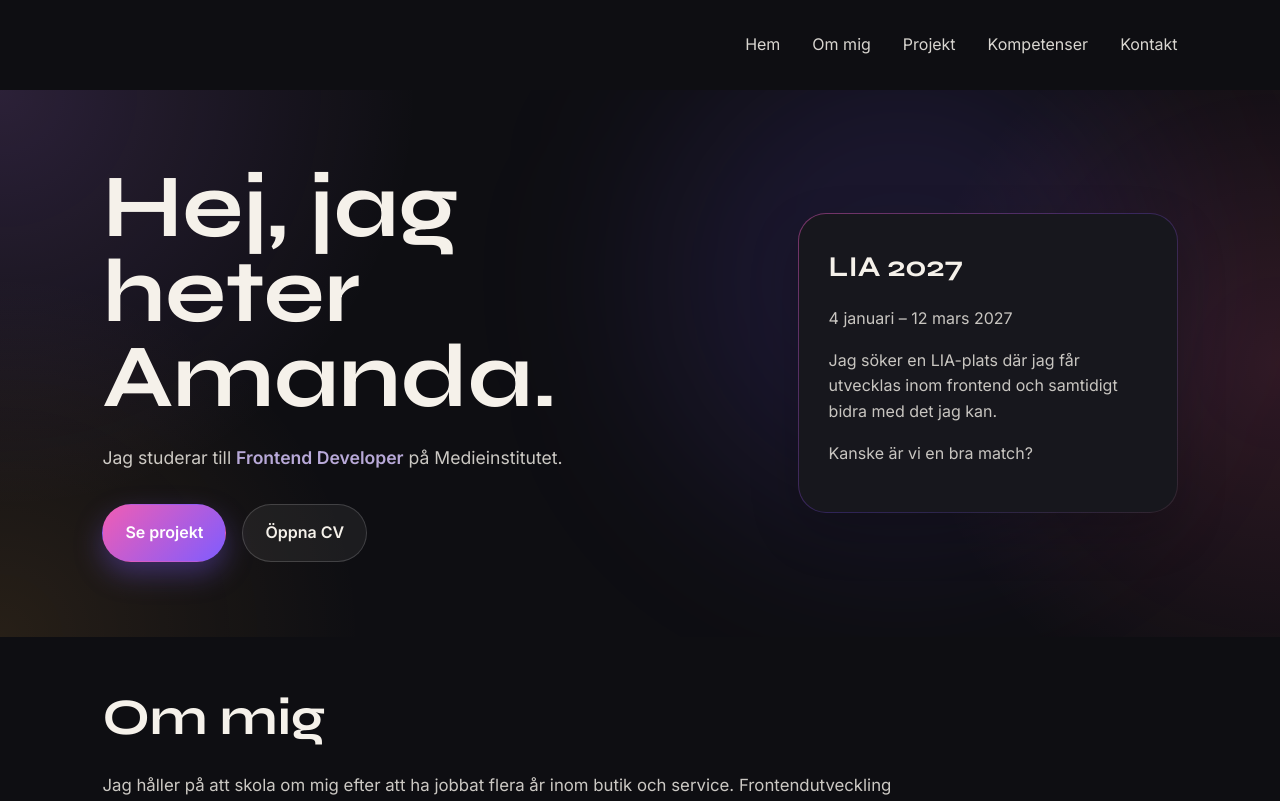
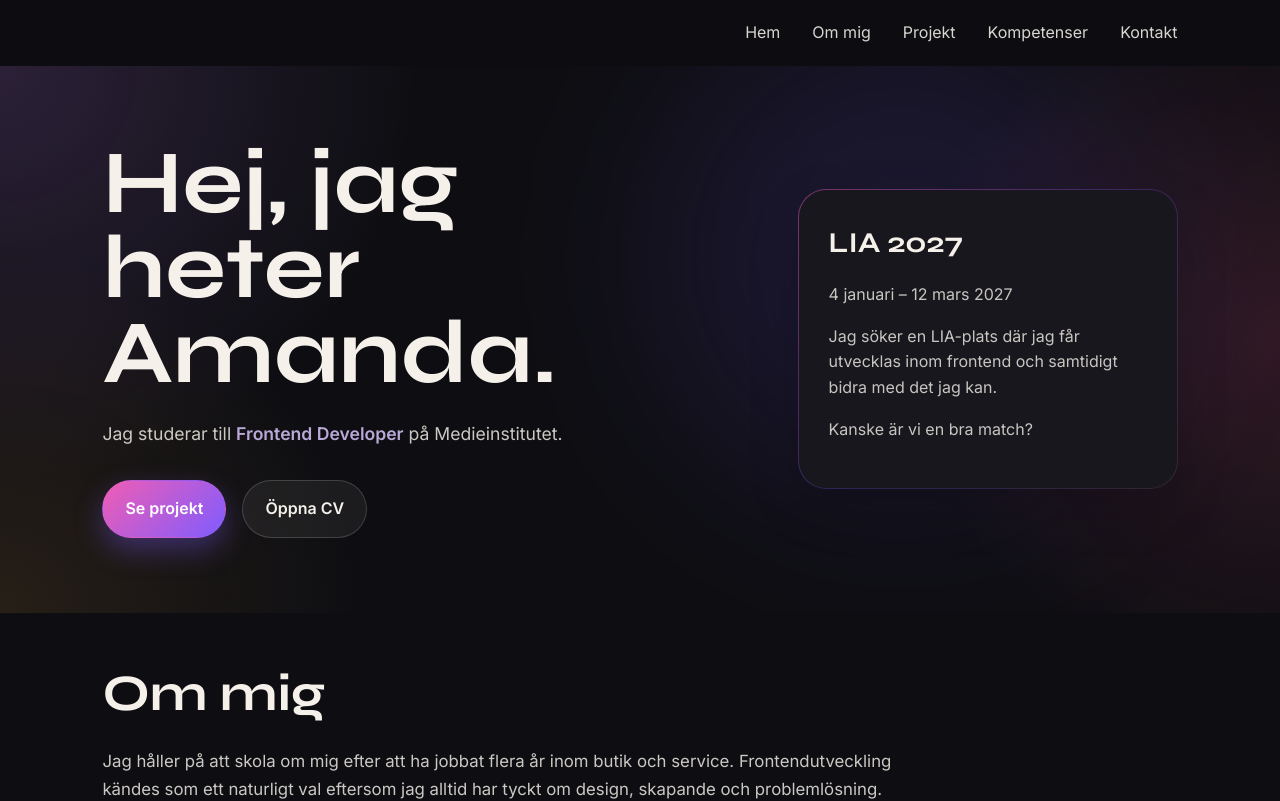
Before and after one commit to amanda-andersson/portfolio-react, a React (Vite) app: page / in a window 1280 px wide. Shown: the top 801 px of the page. Built offline with nearby package versions, Linux system fonts and the light colour scheme.

Commit message:
Add sticky navigation and finalize README

```diff
--- a/src/App.css
+++ b/src/App.css
@@ -1,8 +1,14 @@
 /* HEADER */
 
 header {
+  position: sticky;
+  top: 0;
+  z-index: 100;
   width: 100%;
-  padding: 32px 8%;
+  padding: 20px 8%;
+  background: rgba(14, 14, 18, 0.88);
+  backdrop-filter: blur(12px);
+  -webkit-backdrop-filter: blur(12px);
 }
 
 nav {
@@ -594,7 +600,6 @@ h3 {
 
 @media (max-width: 640px) {
   header {
-    position: relative;
     padding: 24px 6%;
   }
 
```
Also changed, not shown: 1 other file (tests, documents, lock files or other folders).
